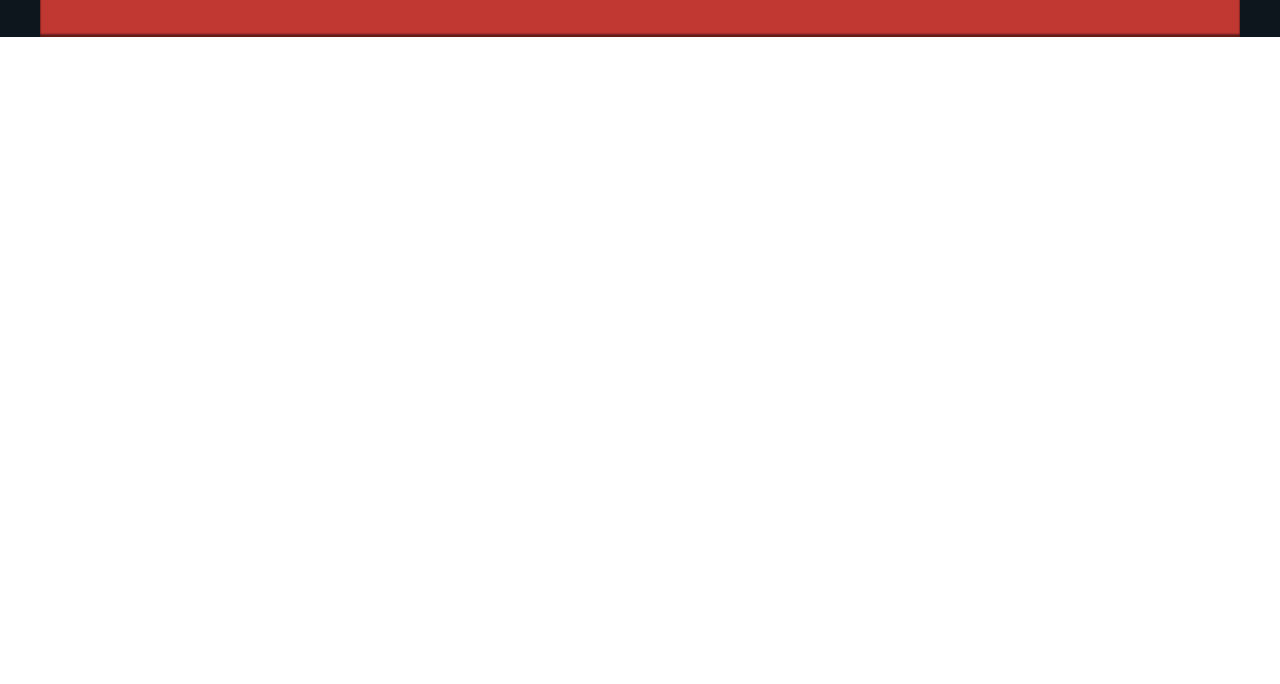
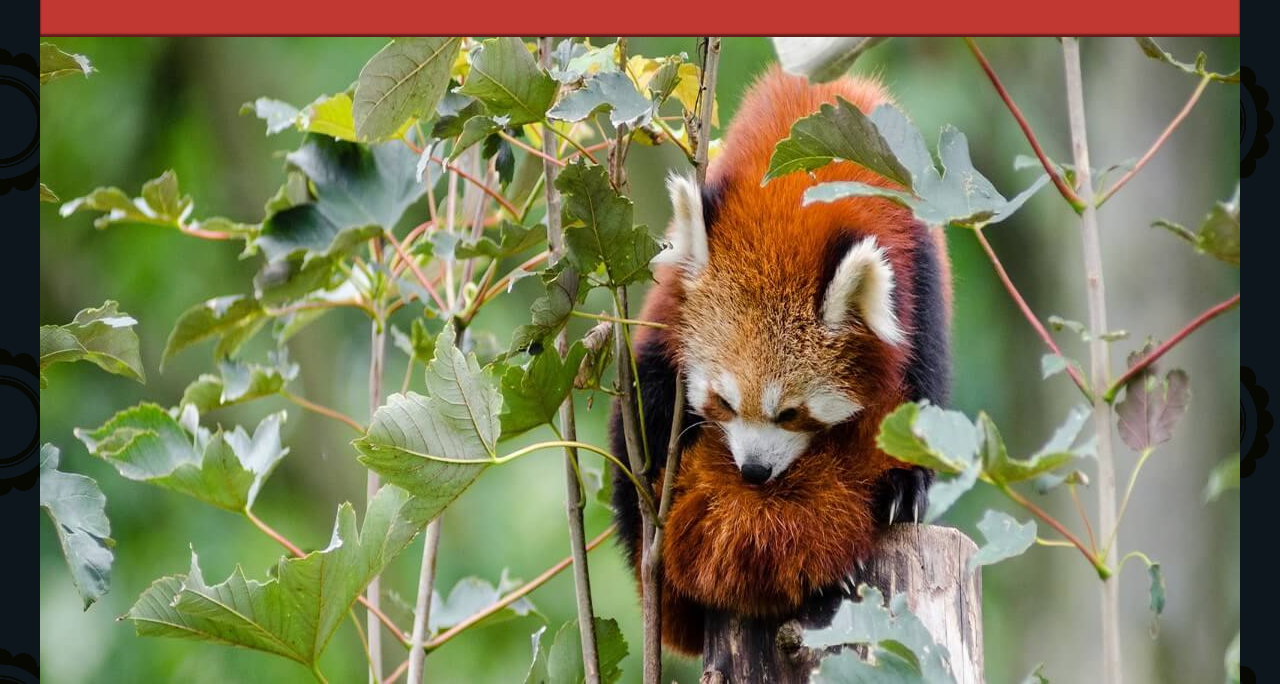
Before and after one commit to Inderjot786/Website, a plain HTML site: page index.html in a window 1280 px wide. Shown: the part 778-1462 px from the top of the page. Before the commit the page ends 815 px from the top, so only its background shows below. Drawn offline with nearby package versions, Linux system fonts and the light colour scheme.

Commit message:
Update index.html

```diff
--- a/index.html
+++ b/index.html
@@ -153,6 +153,12 @@
 
       <div class="red-panda">
         <!-- insert picture element -->
+        <picture>
+           <source media="(max-width:600px)" srcset="red-panda-600.jpg" >
+           <source media="(min-width:601px)" srcset="red-panda-1200.jpg" >
+          <img src="red-panda.jpg" alt="Picture of a cute Red Panda" >
+        </picture>
+
       </div>
 
     </main>
```
